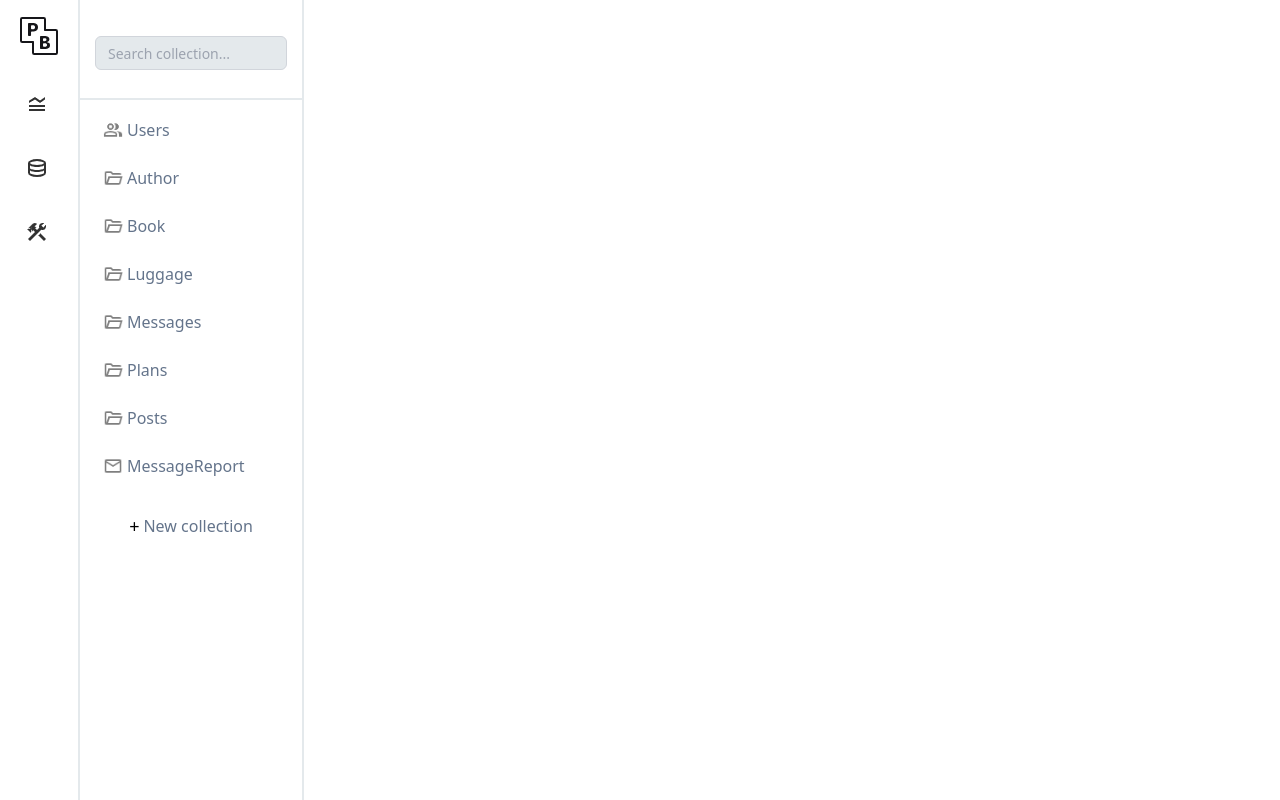
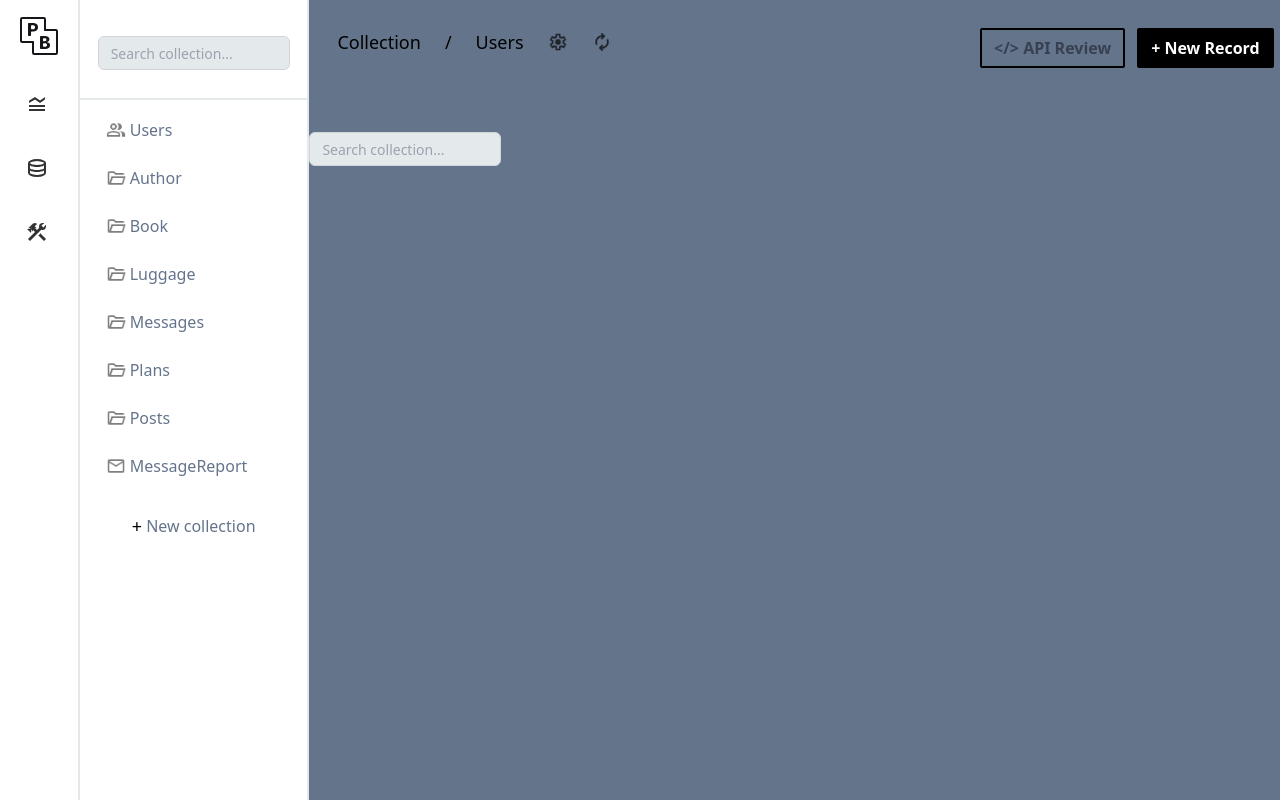
Before and after one commit to Mike47ip/pocketbase_admin_dash, a React (Vite) app in the folder admin_dash/: page /database in a window 1280 px wide. Built offline with nearby package versions, Linux system fonts and the light colour scheme.

Commit message:
Setup database page

```diff
--- a/admin_dash/src/App.jsx
+++ b/admin_dash/src/App.jsx
@@ -1,16 +1,16 @@
 import "./App.css";
 import { BrowserRouter as Router, Routes, Route } from "react-router-dom";
 import Sidebar from "./components/navbars/sidebar";
-import Hello from "./pages/hello";
+import Database from "./pages/database";
 
 function App() {
  return (
   <>
    <Router>
-    <div>
+    <div className="flex overflow-x-hidden">
      <Sidebar />
      <Routes>
-      <Route path="/hello" element={<Hello />} />
+      <Route path="/database" element={<Database />} />
       {/* Add other routes as needed */}
      </Routes>
     </div>
--- a/admin_dash/src/components/navbars/sidebar.jsx
+++ b/admin_dash/src/components/navbars/sidebar.jsx
@@ -3,9 +3,7 @@ import PG from "../../assets/PG.svg";
 import database from "../../assets/database.png";
 import chart2 from "../../assets/chart2.png";
 import tools from "../../assets/tools.png";
-import users from "../../assets/users.png";
-import folder from "../../assets/folder.png";
-import mail from "../../assets/mail.png";
+
 
 const Sidebar = () => {
  return (
@@ -16,10 +14,10 @@ const Sidebar = () => {
      className="flex items-center flex-col w-20 border-r-2 border-r-custom-slate h-screen"
     >
      <img className="w-10 py-4" src={PG} alt="" />
-     <button className="w-11 object-contain p-2 rounded-xl my-3 opacity-80 hover:bg-custom-slate  focus:border-2 focus:border-black">
+     <button className="w-11 object-contain p-2 rounded-xl my-3 opacity-80 hover:bg-custom-slate  focus:border-2 focus:border-black transition-transform duration-4000 ease-in-out">
       <img className=" " src={chart2} alt="" />
      </button>
-     <Link to="/hello">
+     <Link to="/database">
       <button
        id="database"
        className="w-11 object-contain p-2 rounded-xl my-3 opacity-80 hover:bg-custom-slate  focus:border-2 focus:border-black"
@@ -32,56 +30,7 @@ const Sidebar = () => {
      </button>
     </div>
 
-    <div
-     id="sidebar2"
-     className="flex items-center flex-col w-56 border-r-2 border-r-custom-slate h-screen"
-    >
-     <div className="flex justify-center border-b-2 border-custom-slate pb-7 w-full">
-      <input
-       type="text"
-       className="border border-gray-300 bg-custom-slate rounded-md px-3 py-4 h-7 w-48 mt-9 text-sm focus:outline-none focus:border-blue-500"
-       placeholder="Search collection..."
-      />
-     </div>
-     <div>
-      <button className="flex justify-start gap-1 items-center hover:bg-custom-slate focus:bg-custom-slate w-48 p-2 rounded-md h-9 my-3">
-       <img className="opacity-50 object-contain w-5 " src={users} alt="" />
-       <p className="text-slate-500">Users</p>
-      </button>
-      <button className="flex justify-start gap-1 items-center hover:bg-custom-slate focus:bg-custom-slate w-48 p-2 rounded-md h-9 my-3">
-       <img className="opacity-50 object-contain w-5 " src={folder} alt="" />
-       <p className="text-slate-500">Author</p>
-      </button>
-      <button className="flex justify-start gap-1 items-center hover:bg-custom-slate focus:bg-custom-slate w-48 p-2 rounded-md h-9 my-3">
-       <img className="opacity-50 object-contain w-5 " src={folder} alt="" />
-       <p className="text-slate-500">Book</p>
-      </button>
-      <button className="flex justify-start gap-1 items-center hover:bg-custom-slate focus:bg-custom-slate w-48 p-2 rounded-md h-9 my-3">
-       <img className="opacity-50 object-contain w-5 " src={folder} alt="" />
-       <p className="text-slate-500">Luggage</p>
-      </button>
-      <button className="flex justify-start gap-1 items-center hover:bg-custom-slate focus:bg-custom-slate w-48 p-2 rounded-md h-9 my-3">
-       <img className="opacity-50 object-contain w-5 " src={folder} alt="" />
-       <p className="text-slate-500">Messages</p>
-      </button>
-      <button className="flex justify-start gap-1 items-center hover:bg-custom-slate focus:bg-custom-slate w-48 p-2 rounded-md h-9 my-3">
-       <img className="opacity-50 object-contain w-5 " src={folder} alt="" />
-       <p className="text-slate-500">Plans</p>
-      </button>
-      <button className="flex justify-start gap-1 items-center hover:bg-custom-slate focus:bg-custom-slate w-48 p-2 rounded-md h-9 my-3">
-       <img className="opacity-50 object-contain w-5 " src={folder} alt="" />
-       <p className="text-slate-500">Posts</p>
-      </button>
-      <button className="flex justify-start gap-1 items-center hover:bg-custom-slate focus:bg-custom-slate w-48 p-2 rounded-md h-9 my-3">
-       <img className="opacity-50 object-contain w-5 " src={mail} alt="" />
-       <p className="text-slate-500">MessageReport</p>
-      </button>
-     </div>
-     <button className="flex justify-center gap-1 items-center hover:border-2 hover:border-slate-900 focus:border-slate-900 f w-48 p-2 rounded-md h-9 my-3">
-      <span className="text-md text-lg">+</span>
-      <p className="text-slate-500">New collection</p>
-     </button>
-    </div>
+
    </section>
   </>
  );
--- a/admin_dash/src/pages/database.jsx
+++ b/admin_dash/src/pages/database.jsx
@@ -0,0 +1,105 @@
+import settings from "../assets/settings.png";
+import refresh from "../assets/refresh.png";
+import users from "../assets/users.png";
+import folder from "../assets/folder.png";
+import mail from "../assets/mail.png";
+
+const Database = () => {
+ return (
+  <>
+   <section>
+    <div className="flex w-[100%]">
+     <div
+      id="sidebar2"
+      className="flex items-center flex-col border-r-2 border-r-custom-slate h-screen w-[16%]"
+     >
+      <div className="flex justify-center border-b-2 border-custom-slate pb-7 w-full">
+       <input
+        type="text"
+        className="border border-gray-300 bg-custom-slate rounded-md px-3 py-4 h-7 w-48 mt-9 text-sm focus:outline-none focus:border-blue-500"
+        placeholder="Search collection..."
+       />
+      </div>
+      <div>
+       <button className="flex justify-start gap-1 items-center hover:bg-custom-slate focus:bg-custom-slate w-48 p-2 rounded-md h-9 my-3">
+        <img className="opacity-50 object-contain w-5 " src={users} alt="" />
+        <p className="text-slate-500">Users</p>
+       </button>
+       <button className="flex justify-start gap-1 items-center hover:bg-custom-slate focus:bg-custom-slate w-48 p-2 rounded-md h-9 my-3">
+        <img className="opacity-50 object-contain w-5 " src={folder} alt="" />
+        <p className="text-slate-500">Author</p>
+       </button>
+       <button className="flex justify-start gap-1 items-center hover:bg-custom-slate focus:bg-custom-slate w-48 p-2 rounded-md h-9 my-3">
+        <img className="opacity-50 object-contain w-5 " src={folder} alt="" />
+        <p className="text-slate-500">Book</p>
+       </button>
+       <button className="flex justify-start gap-1 items-center hover:bg-custom-slate focus:bg-custom-slate w-48 p-2 rounded-md h-9 my-3">
+        <img className="opacity-50 object-contain w-5 " src={folder} alt="" />
+        <p className="text-slate-500">Luggage</p>
+       </button>
+       <button className="flex justify-start gap-1 items-center hover:bg-custom-slate focus:bg-custom-slate w-48 p-2 rounded-md h-9 my-3">
+        <img className="opacity-50 object-contain w-5 " src={folder} alt="" />
+        <p className="text-slate-500">Messages</p>
+       </button>
+       <button className="flex justify-start gap-1 items-center hover:bg-custom-slate focus:bg-custom-slate w-48 p-2 rounded-md h-9 my-3">
+        <img className="opacity-50 object-contain w-5 " src={folder} alt="" />
+        <p className="text-slate-500">Plans</p>
+       </button>
+       <button className="flex justify-start gap-1 items-center hover:bg-custom-slate focus:bg-custom-slate w-48 p-2 rounded-md h-9 my-3">
+        <img className="opacity-50 object-contain w-5 " src={folder} alt="" />
+        <p className="text-slate-500">Posts</p>
+       </button>
+       <button className="flex justify-start gap-1 items-center hover:bg-custom-slate focus:bg-custom-slate w-48 p-2 rounded-md h-9 my-3">
+        <img className="opacity-50 object-contain w-5 " src={mail} alt="" />
+        <p className="text-slate-500">MessageReport</p>
+       </button>
+      </div>
+      <button className="flex justify-center gap-1 items-center hover:border-2 hover:border-slate-900 focus:border-slate-900 f w-48 p-2 rounded-md h-9 my-3">
+       <span className="text-md text-lg">+</span>
+       <p className="text-slate-500">New collection</p>
+      </button>
+     </div>
+     {/* Compactment 3 */}
+     <div className="flex flex-col bg-slate-500 w-screen">
+      <div className="flex gap-[31%] w-[100%] p-7">
+       <div className="Titles flex gap-6  text-lg">
+        <h1>Collection</h1>
+        <span>/</span>
+        <h2>Users</h2>
+        <div>
+         <img
+          className="object-contain pt-1 opacity-70 w-5"
+          src={settings}
+          alt=""
+         />
+        </div>
+        <div>
+         <img
+          className="object-contain pt-1 opacity-70 w-5"
+          src={refresh}
+          alt=""
+         />
+        </div>
+       </div>
+       <div className="Buttons flex gap-3">
+        <button className="border-2 h-10 text-center border-black px-3 font-semibold rounded-sm text-gray-700">
+         &lt;/&gt; API Review
+        </button>
+        <button className="border-2 h-10 text-center border-black px-3 font-semibold rounded-sm bg-black text-white">
+         + New Record
+        </button>
+       </div>
+      </div>
+      <input
+       type="text"
+       className="border border-gray-300 bg-custom-slate rounded-md px-3 py-4 h-7 w-48 mt-9 text-sm focus:outline-none focus:border-blue-500"
+       placeholder="Search collection..."
+      />
+     </div>
+    </div>
+   </section>
+  </>
+ );
+};
+
+export default Database;
--- a/admin_dash/src/pages/hello.jsx
+++ /dev/null
@@ -1,10 +0,0 @@
-// admin_dash\src\pages\hello.jsx
-const Hello = () => {
-    return (
-        <div>
-            <h1>Hello</h1>
-        </div>
-    );
-};
-
-export default Hello;
```
Also changed, not shown: admin_dash/src/assets/refresh.png (added), admin_dash/src/assets/settings.png (added).
